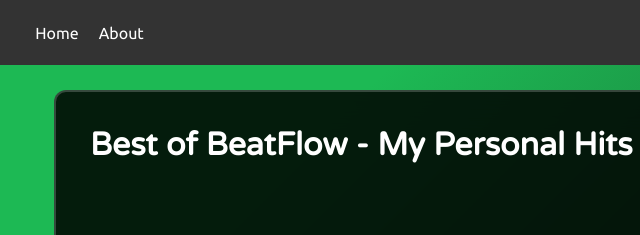
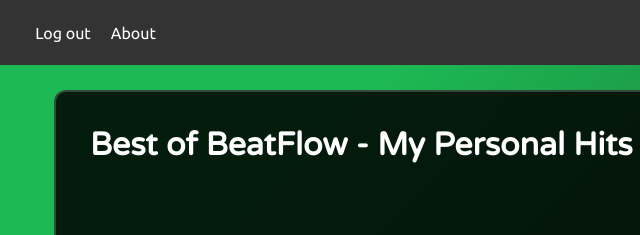
Before and after one commit to Gokulp2004/BeatFlowMusic, a website: page beatflow/Beatflow-songs/songs.html in a window 1280 px wide. Shown: the top 235 px of the page, 138-778 px from the left. Drawn offline with Linux system fonts and the light colour scheme.

Commit message:
Update songs.html

```diff
--- a/beatflow/Beatflow-songs/songs.html
+++ b/beatflow/Beatflow-songs/songs.html
@@ -17,7 +17,7 @@
           <img src="logo.png" alt="BeatFlow" />
           <a href="">BeatFlow</a>
         </li>
-        <li class="header"><a href="../index.html">Home</a></li>
+        <li class="header"><a href="../index.html">Log out</a></li>
         <li><a href="../help.html">About</a></li>
       </ul>
     </nav>
```
